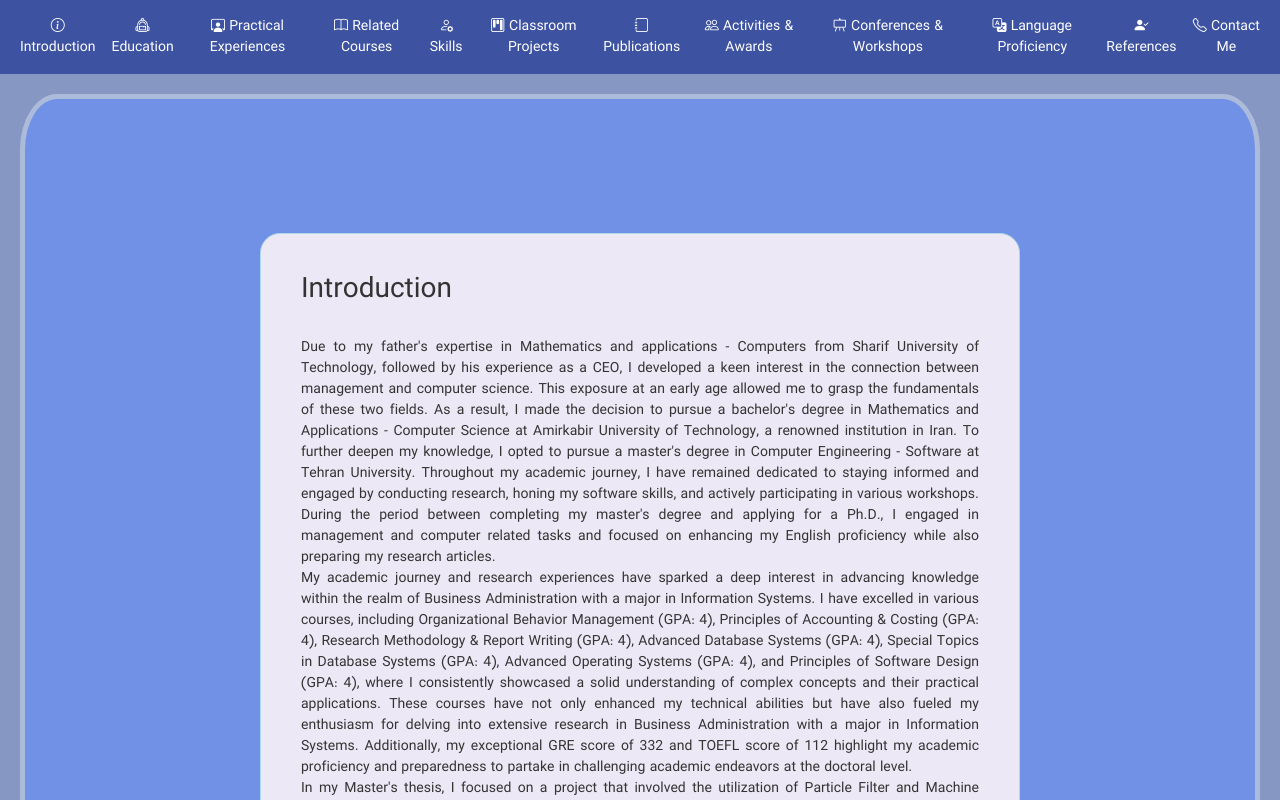
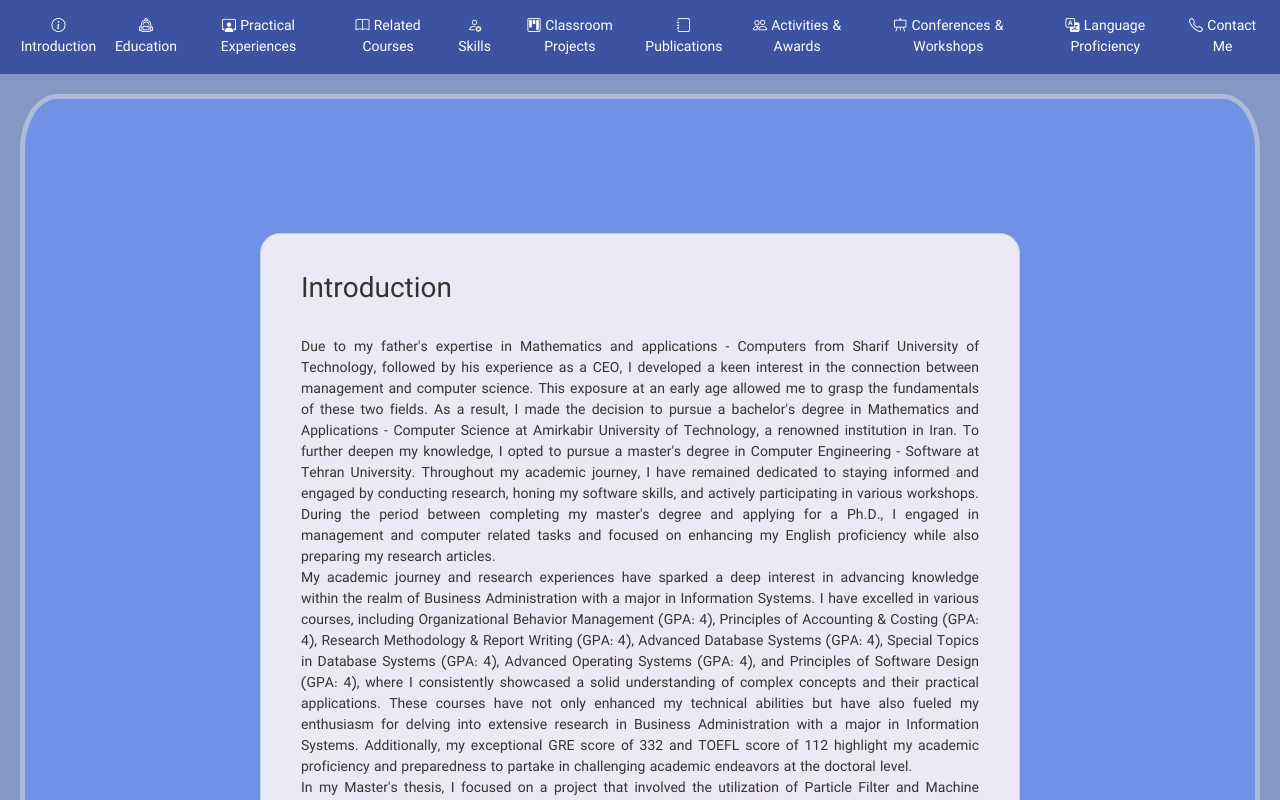
Before and after one commit to samanzameni/personal-webpage, an Angular app: page /introduction in a window 1280 px wide. Shown: the top 800 px of the page. Built offline with nearby package versions, Linux system fonts and the light colour scheme.

Commit message:
fixing references page.

```diff
--- a/src/app/feature/components/navbar/navbar.component.html
+++ b/src/app/feature/components/navbar/navbar.component.html
@@ -35,9 +35,9 @@
         <li class="nav-item">
           <a class="nav-link nav-tab" routerLink="/language-proficiency" routerLinkActive="active"><i class="bi bi-translate"></i> Language Proficiency</a>
         </li>
-        <li class="nav-item">
-          <a class="nav-link nav-tab" routerLink="/references" routerLinkActive="active"><i class="bi bi-person-check-fill"></i> References</a>
-        </li>
+<!--        <li class="nav-item">-->
+<!--          <a class="nav-link nav-tab" routerLink="/references" routerLinkActive="active"><i class="bi bi-person-check-fill"></i> References</a>-->
+<!--        </li>-->
         <li class="nav-item">
           <a class="nav-link nav-tab" routerLink="/contact-me" routerLinkActive="active"><i class="bi bi-telephone"></i> Contact Me</a>
         </li>
```
